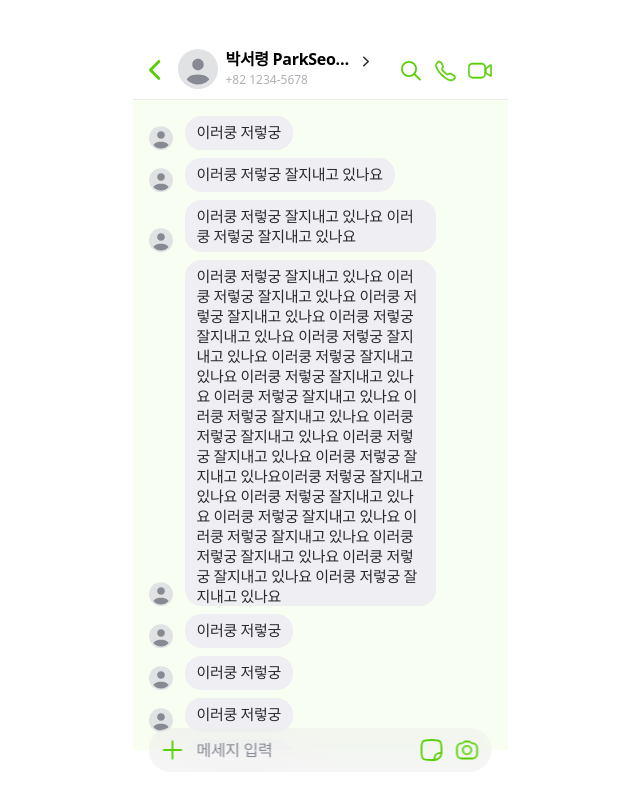
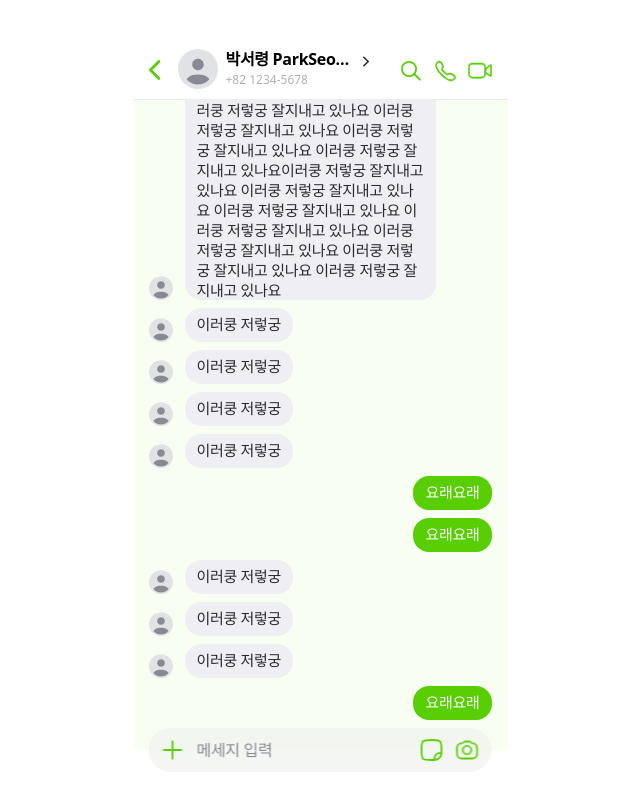
Before and after one commit to CEOS-Developers/react-messenger-22nd, a React (Vite) app in the folder react-messenger/: page / in a window 1280 px wide. Shown: the top 800 px of the page, without its empty margins (320-960 px from the left). Built offline with nearby package versions, Linux system fonts and the light colour scheme.

Commit message:
[FEAT] 입력 및 자동 스크롤 구현, Message 타입 사용

```diff
--- a/react-messenger/src/components/chatRoom/MessageInput.tsx
+++ b/react-messenger/src/components/chatRoom/MessageInput.tsx
@@ -4,8 +4,18 @@ import PlusIcon from "../../assets/icons/PlusIcon";
 import StickerIcon from "../../assets/icons/StickerIcon";
 import SendIcon from "../../assets/icons/SendIcon";
 
-const MessageInput = () => {
+interface MessageInputProps {
+  onSend: (text: string) => void; // 입력 받은 내용 상위 컴포넌트로 전달하기
+}
+
+const MessageInput = ({ onSend }: MessageInputProps) => {
   const [message, setMessage] = useState("");
+
+  const handleSend = () => {
+    if (!message.trim()) return;
+    onSend(message);
+    setMessage(""); //입력창 다시 비우기
+  };
 
   return (
     <div className="h-[84px] w-[375px] relative">
@@ -22,7 +32,13 @@ const MessageInput = () => {
         ></input>
         <div className="ml-auto flex">
           <StickerIcon />
-          {message.trim() ? <SendIcon /> : <CameraIcon />}
+          {message.trim() ? (
+            <button onClick={handleSend}>
+              <SendIcon />
+            </button>
+          ) : (
+            <CameraIcon />
+          )}
         </div>
       </div>
     </div>
--- a/react-messenger/src/pages/ChatRoom.tsx
+++ b/react-messenger/src/pages/ChatRoom.tsx
@@ -1,30 +1,71 @@
+import { useState, useRef, useEffect } from "react";
 import ContactAction from "../components/chatRoom/ContactAction";
 import MessageInput from "../components/chatRoom/MessageInput";
 import RecievedChat from "../components/chatRoom/ReceivedChat";
 import SentChat from "../components/chatRoom/SentChat";
 
+interface Message {
+  id: number;
+  text: string;
+  type: "sent" | "received";
+}
+
 const ChatRoom = () => {
+  const [messages, setMessages] = useState<Message[]>([
+    { id: 1, text: "이러쿵 저렇궁", type: "received" },
+    { id: 2, text: "이러쿵 저렇궁 잘지내고 있나요", type: "received" },
+    {
+      id: 3,
+      text: "이러쿵 저렇궁 잘지내고 있나요 이러쿵 저렇궁 잘지내고 있나요",
+      type: "received",
+    },
+    {
+      id: 4,
+      text: "이러쿵 저렇궁 잘지내고 있나요 이러쿵 저렇궁 잘지내고 있나요 이러쿵 저렇궁 잘지내고 있나요 이러쿵 저렇궁 잘지내고 있나요 이러쿵 저렇궁 잘지내고 있나요 이러쿵 저렇궁 잘지내고 있나요 이러쿵 저렇궁 잘지내고 있나요 이러쿵 저렇궁 잘지내고 있나요 이러쿵 저렇궁 잘지내고 있나요 이러쿵 저렇궁 잘지내고 있나요 이러쿵 저렇궁 잘지내고 있나요 이러쿵 저렇궁 잘지내고 있나요이러쿵 저렇궁 잘지내고 있나요 이러쿵 저렇궁 잘지내고 있나요 이러쿵 저렇궁 잘지내고 있나요 이러쿵 저렇궁 잘지내고 있나요 이러쿵 저렇궁 잘지내고 있나요 이러쿵 저렇궁 잘지내고 있나요 이러쿵 저렇궁 잘지내고 있나요",
+      type: "received",
+    },
+    { id: 5, text: "이러쿵 저렇궁", type: "received" },
+    { id: 6, text: "이러쿵 저렇궁", type: "received" },
+    { id: 7, text: "이러쿵 저렇궁", type: "received" },
+    { id: 8, text: "이러쿵 저렇궁", type: "received" },
+    { id: 9, text: "요래요래", type: "sent" },
+    { id: 10, text: "요래요래", type: "sent" },
+    { id: 11, text: "이러쿵 저렇궁", type: "received" },
+    { id: 12, text: "이러쿵 저렇궁", type: "received" },
+    { id: 13, text: "이러쿵 저렇궁", type: "received" },
+    { id: 14, text: "요래요래", type: "sent" },
+  ]);
+
+  const messagesEndRef = useRef<HTMLDivElement>(null);
+
+  useEffect(() => {
+    messagesEndRef.current?.scrollIntoView({ behavior: "smooth" });
+  }, [messages]);
+
+  const handleSend = (text: string) => {
+    const newMessage: Message = {
+      id: Date.now(),
+      text,
+      type: "sent",
+    };
+    setMessages((prev) => [...prev, newMessage]);
+  };
+
   return (
     <div className="w-[375px] h-[812px] bg-light-green relative flex flex-col">
       <ContactAction />
       <div className="flex-1 overflow-y-auto pt-[8px] pb-[92px] pr-[16px] pl-[16px]">
-        <RecievedChat text="이러쿵 저렇궁" />
-        <RecievedChat text="이러쿵 저렇궁 잘지내고 있나요" />
-        <RecievedChat text="이러쿵 저렇궁 잘지내고 있나요 이러쿵 저렇궁 잘지내고 있나요" />
-        <RecievedChat text="이러쿵 저렇궁 잘지내고 있나요 이러쿵 저렇궁 잘지내고 있나요 이러쿵 저렇궁 잘지내고 있나요 이러쿵 저렇궁 잘지내고 있나요 이러쿵 저렇궁 잘지내고 있나요 이러쿵 저렇궁 잘지내고 있나요 이러쿵 저렇궁 잘지내고 있나요 이러쿵 저렇궁 잘지내고 있나요 이러쿵 저렇궁 잘지내고 있나요 이러쿵 저렇궁 잘지내고 있나요 이러쿵 저렇궁 잘지내고 있나요 이러쿵 저렇궁 잘지내고 있나요이러쿵 저렇궁 잘지내고 있나요 이러쿵 저렇궁 잘지내고 있나요 이러쿵 저렇궁 잘지내고 있나요 이러쿵 저렇궁 잘지내고 있나요 이러쿵 저렇궁 잘지내고 있나요 이러쿵 저렇궁 잘지내고 있나요 이러쿵 저렇궁 잘지내고 있나요" />
-        <RecievedChat text="이러쿵 저렇궁" />
-        <RecievedChat text="이러쿵 저렇궁" />
-        <RecievedChat text="이러쿵 저렇궁" />
-        <RecievedChat text="이러쿵 저렇궁" />
-        <SentChat text="요래요래" />
-        <SentChat text="요래요래" />
-        <RecievedChat text="이러쿵 저렇궁" />
-        <RecievedChat text="이러쿵 저렇궁" />
-        <RecievedChat text="이러쿵 저렇궁" />
-        <SentChat text="요래요래" />
+        {messages.map((msg) =>
+          msg.type === "sent" ? (
+            <SentChat key={msg.id} text={msg.text} />
+          ) : (
+            <RecievedChat key={msg.id} text={msg.text} />
+          )
+        )}
+        <div ref={messagesEndRef} />
       </div>
       <div className="absolute bottom-0 left-0 w-full">
-        <MessageInput />
+        <MessageInput onSend={handleSend} />
       </div>
     </div>
   );
```
